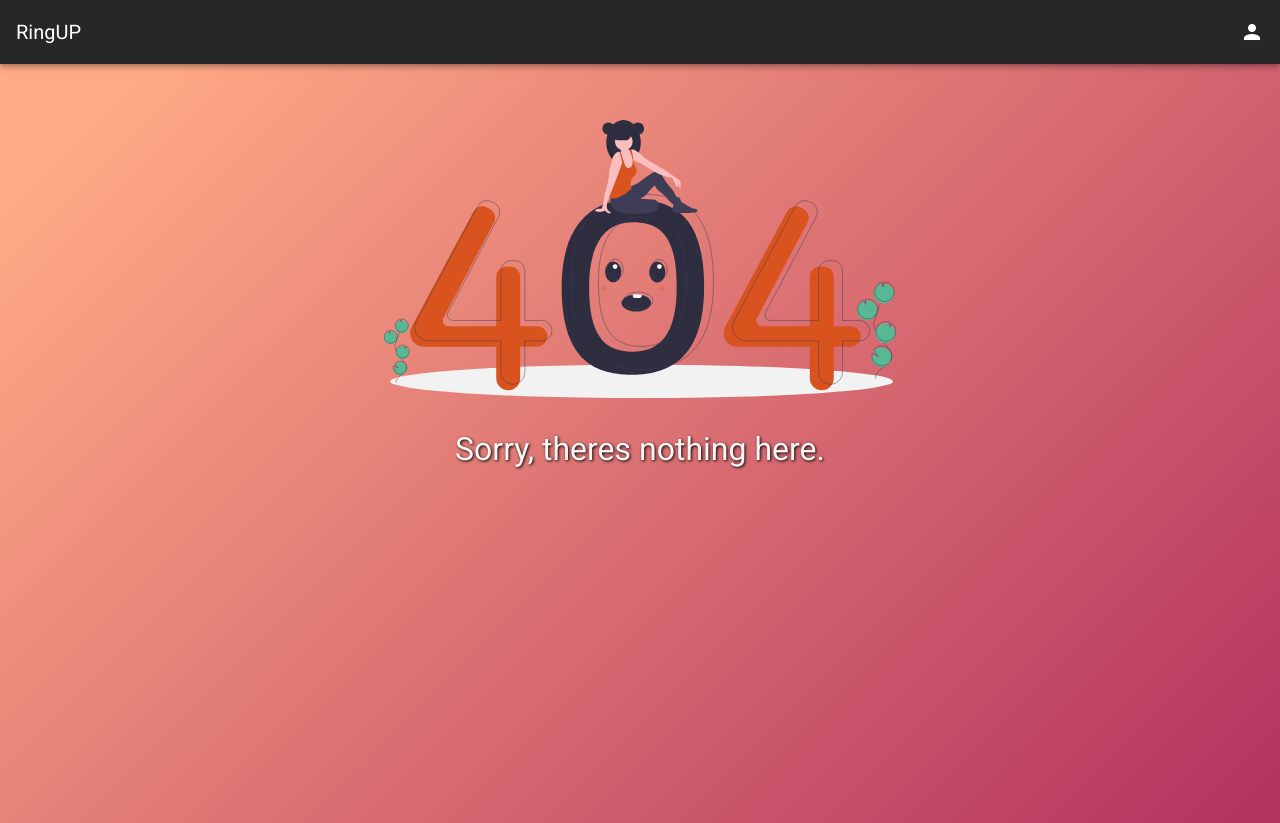
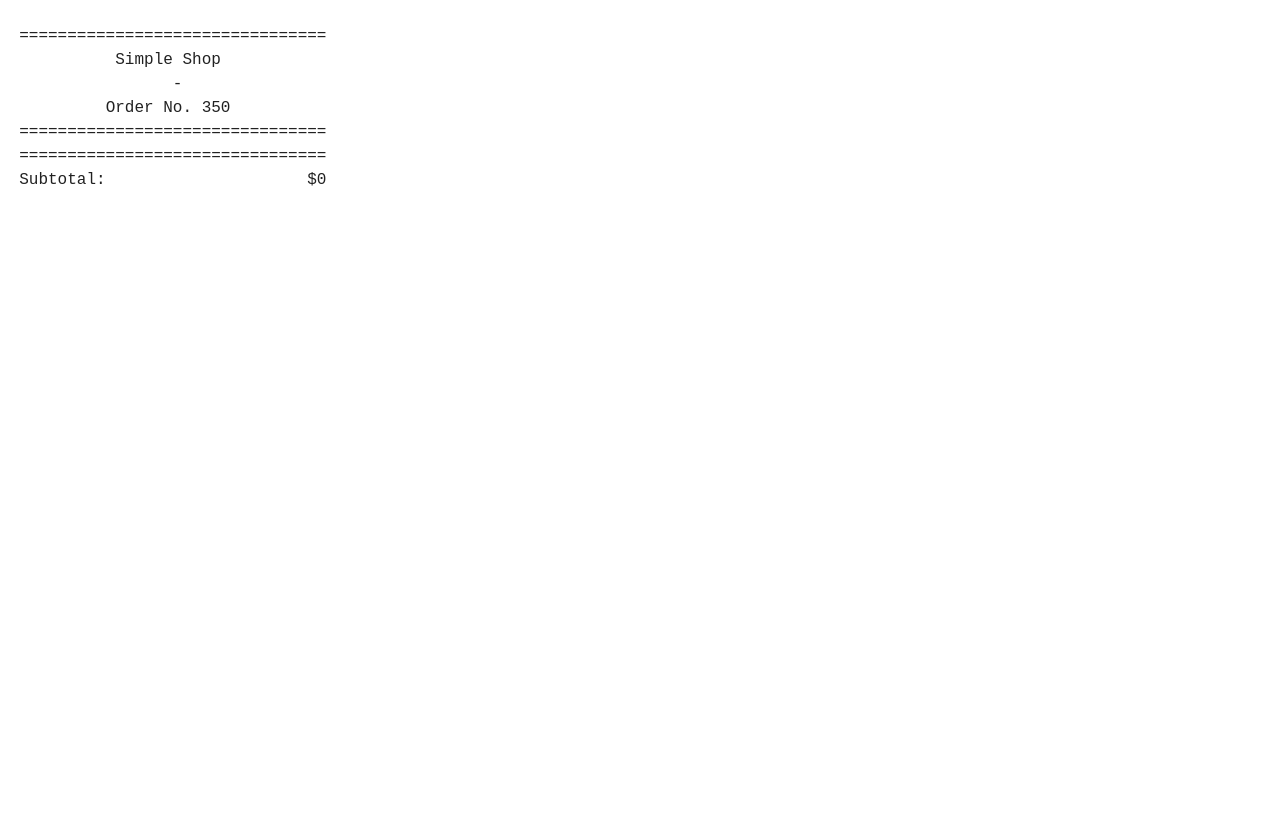
Before and after one commit to mtxrii/RingUp, a Vue app: page /receipt in a window 1280 px wide. After the commit the page ends 800 px from the top, so only its background shows below. Built offline with nearby package versions, Linux system fonts and the light colour scheme; no server answers.

Commit message:
Added receipt

```diff
--- a/src/App.vue
+++ b/src/App.vue
@@ -1,7 +1,7 @@
 <template>
 <v-app>
   <div id="app" class="newBackground">
-    <v-app-bar  dark fixed>
+    <v-app-bar dark fixed v-if="$route.name != 'Receipt'">
 
       <v-toolbar-title style="font-family: 'Roboto', sans-serif">RingUP</v-toolbar-title>
 
--- a/src/router/index.js
+++ b/src/router/index.js
@@ -27,6 +27,12 @@ const routes = [
     path: '/account',
     name: 'Account',
     component: () => import(/* webpackChunkName: "account" */ '../views/Account.vue')
+  },
+
+  {
+    path: '/receipt',
+    name: 'Receipt',
+    component: () => import(/* webpackChunkName: "receipt" */ '../views/Receipt.vue')
   }
 ]
 
--- a/src/store/index.js
+++ b/src/store/index.js
@@ -10,6 +10,7 @@ export default new Vuex.Store({
     user: {
       loggedIn: false,
     },
+    totalOrders: 350,
     data: {
 
     },
@@ -25,6 +26,9 @@ export default new Vuex.Store({
     },
     current(state) {
       return state.currentOrder
+    },
+    totalOrders(state) {
+      return state.totalOrders
     }
   },
   mutations: {
--- a/src/views/Account.vue
+++ b/src/views/Account.vue
@@ -202,7 +202,7 @@
                 <v-btn
                   small
                   color="green"
-                  @click="clearOrder()" >
+                  @click="gotoReceipt" >
                   <v-icon style="margin-right: 10px">mdi-check</v-icon>
                   Checkout
                 </v-btn>
@@ -293,6 +293,9 @@ export default {
 
     selectEmoji(emoji) {
       console.log(emoji)
+    },
+    gotoReceipt() {
+      router.push("/receipt");
     }
 
   },
--- /dev/null
+++ b/src/views/Receipt.vue
@@ -0,0 +1,72 @@
+<template>
+  <div class="receipt">
+    {{text}}
+  </div>
+</template>
+
+<script>
+import { mapGetters } from "vuex";
+
+export default {
+  name: 'Receipt',
+  data () {
+    return {
+      text: ""
+    }
+  },
+
+  computed: {
+    ...mapGetters({
+      queue: "current",
+      total: "totalOrders"
+    })
+  },
+
+  methods: {
+    printReceipt: function(shopName){
+      const bar = "================================";
+      const barLenHalf = Math.round(bar.length / 2);
+      const nameLen = shopName.length;
+      const padLen = Math.round(barLenHalf - (nameLen / 2)) - 1;
+      const paddedName = " ".repeat(padLen) + shopName;
+      let total = 0;
+
+      let text =
+      `
+  ${bar}
+  ${paddedName}
+  ${" ".repeat(barLenHalf)}-
+           Order No. ${this.total}
+  ${bar}`;
+
+      this.queue.forEach(element => {
+        text +=
+      `
+  ${element.name.padEnd(barLenHalf)}${('$' + element.price).padStart(barLenHalf)}`;
+        total += parseInt(element.price);
+      });
+
+      text += '\n  ' + bar + '\n  ' + "Subtotal:".padEnd(barLenHalf) + ('$' + total).padStart(barLenHalf);
+
+
+
+      return text;
+
+    },
+  },
+
+  created() {
+    this.text = this.printReceipt('Simple Shop');
+  }
+}
+</script>
+
+<style scoped>
+.receipt {
+  background-color: white;
+  min-height: 100vh;
+  font-family: "Courier New";
+  text-align: left;
+  white-space: pre-wrap;
+}
+</style>
```
